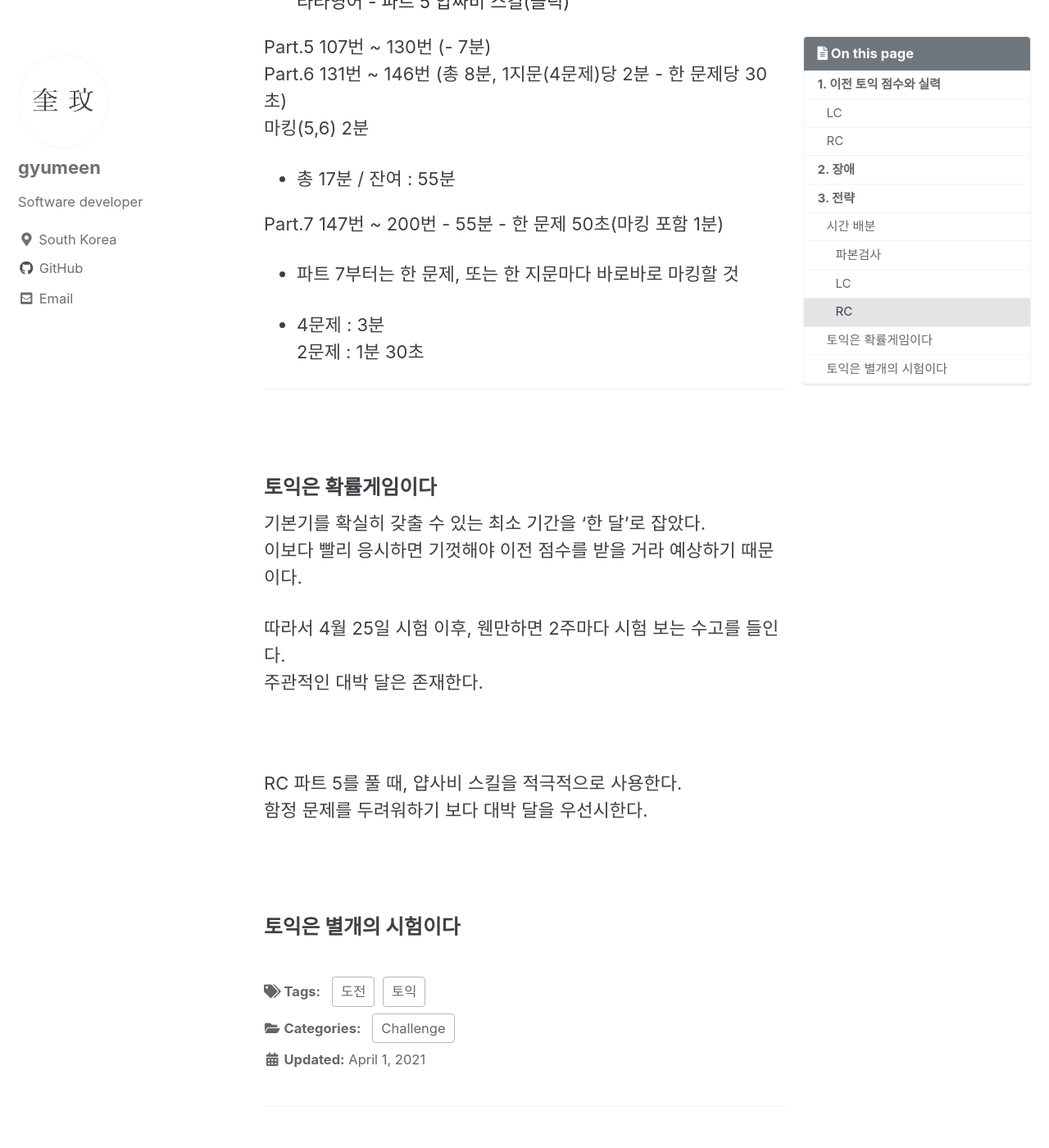
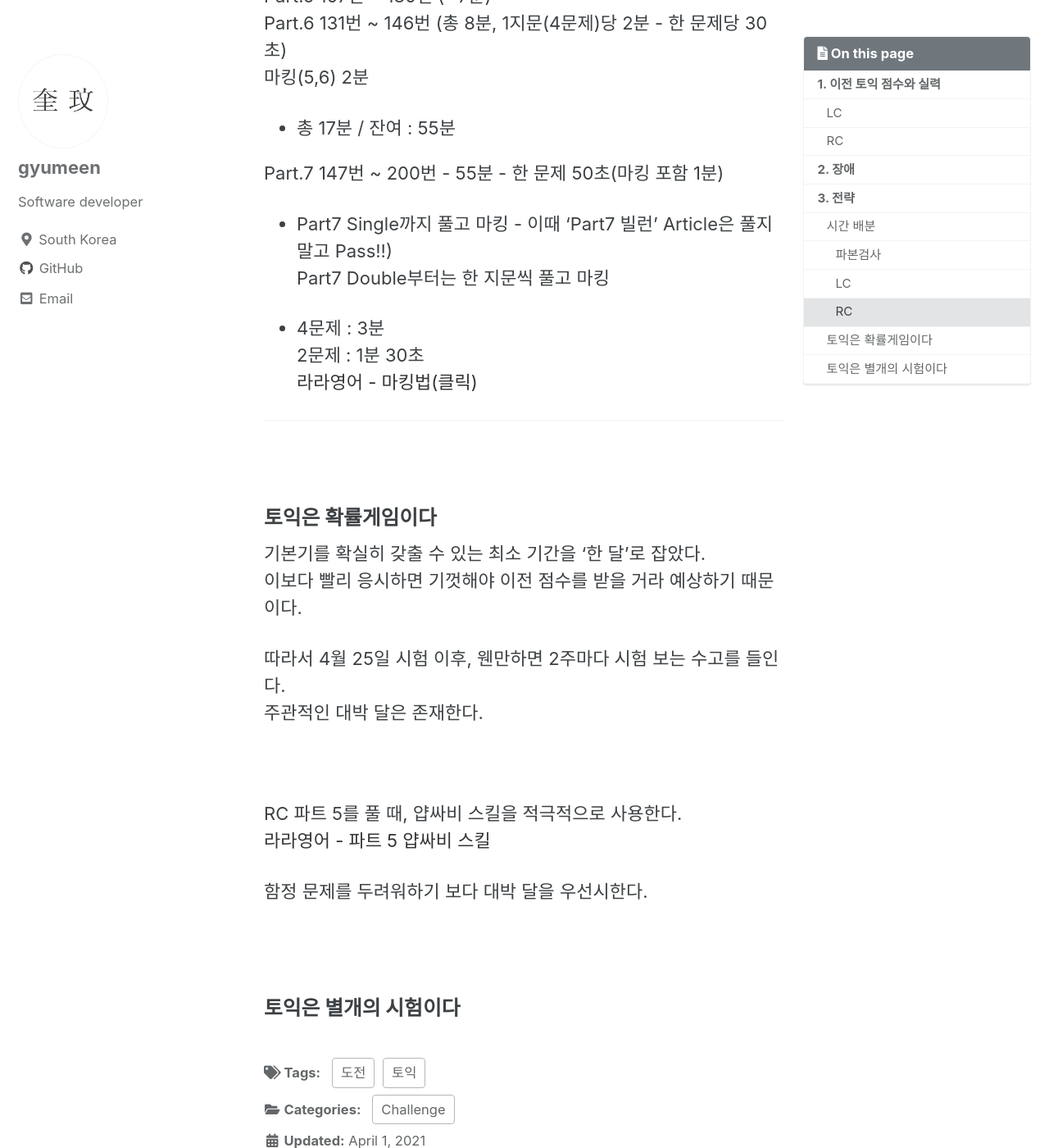
Before and after one commit to gyumeen/gyumeen.github.io, a Jekyll site: the page built from _posts/2021/Challenge/TOEIC/2021-04-01-[Toeic]1.md, in a window 1280 px wide and 1400 px high, scrolled down 3434 px. Shown: the whole window at 82% size. Built offline with Jekyll 4.4.1, drawn with Linux system fonts in a browser that asks for light colours; cached includes are drawn as plain includes; comment, search, counter and statistics services are not loaded.

Commit message:
Update 2021-04-01-[Toeic]1.md

```diff
--- a/_posts/2021/Challenge/TOEIC/2021-04-01-[Toeic]1.md
+++ b/_posts/2021/Challenge/TOEIC/2021-04-01-[Toeic]1.md
@@ -11,8 +11,6 @@ tags:
 
 last_modified_at: 2021-04-01
 ---
-
-올바른 학습 전략
 
 오늘 날짜 : 2021.04.01 (목) <br/>
 시험일 : 2021.04.25 (토) - TOEIC 제 433회
@@ -101,10 +99,12 @@ Part.6 131번 ~ 146번 (총 8분, 1지문(4문제)당 2분 - 한 문제당 30초
 
 Part.7 147번 ~ 200번 - 55분 - 한 문제 50초(마킹 포함 1분)
 
-- 파트 7부터는 한 문제, 또는 한 지문마다 바로바로 마킹할 것
+- Part7 Single까지 풀고 마킹 - 이때 'Part7 빌런' Article은 풀지말고 Pass!!)
+Part7 Double부터는 한 지문씩 풀고 마킹
 
 - 4문제 : 3분
 2문제 : 1분 30초
+[라라영어 - 마킹법(클릭)](https://blog.naver.com/toeictoeic1)
 
 --------------------------------------
 
@@ -120,7 +120,9 @@ Part.7 147번 ~ 200번 - 55분 - 한 문제 50초(마킹 포함 1분)
 
 <br/>
 
-RC 파트 5를 풀 때, 얍사비 스킬을 적극적으로 사용한다.
+RC 파트 5를 풀 때, 얍싸비 스킬을 적극적으로 사용한다.
+[라라영어 - 파트 5 얍싸비 스킬](https://youtu.be/lLmNMmN86_Q)
+
 함정 문제를 두려워하기 보다 대박 달을 우선시한다.
 
 <br/>
```
